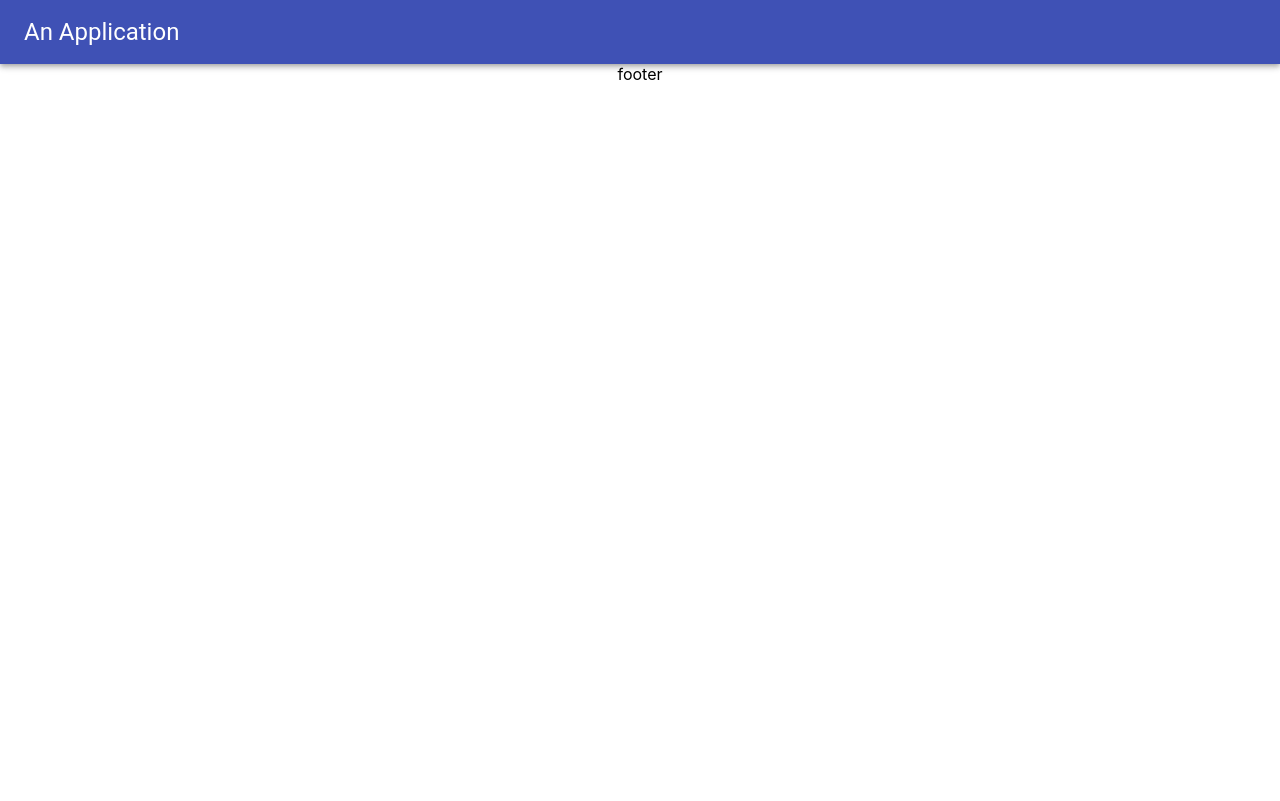
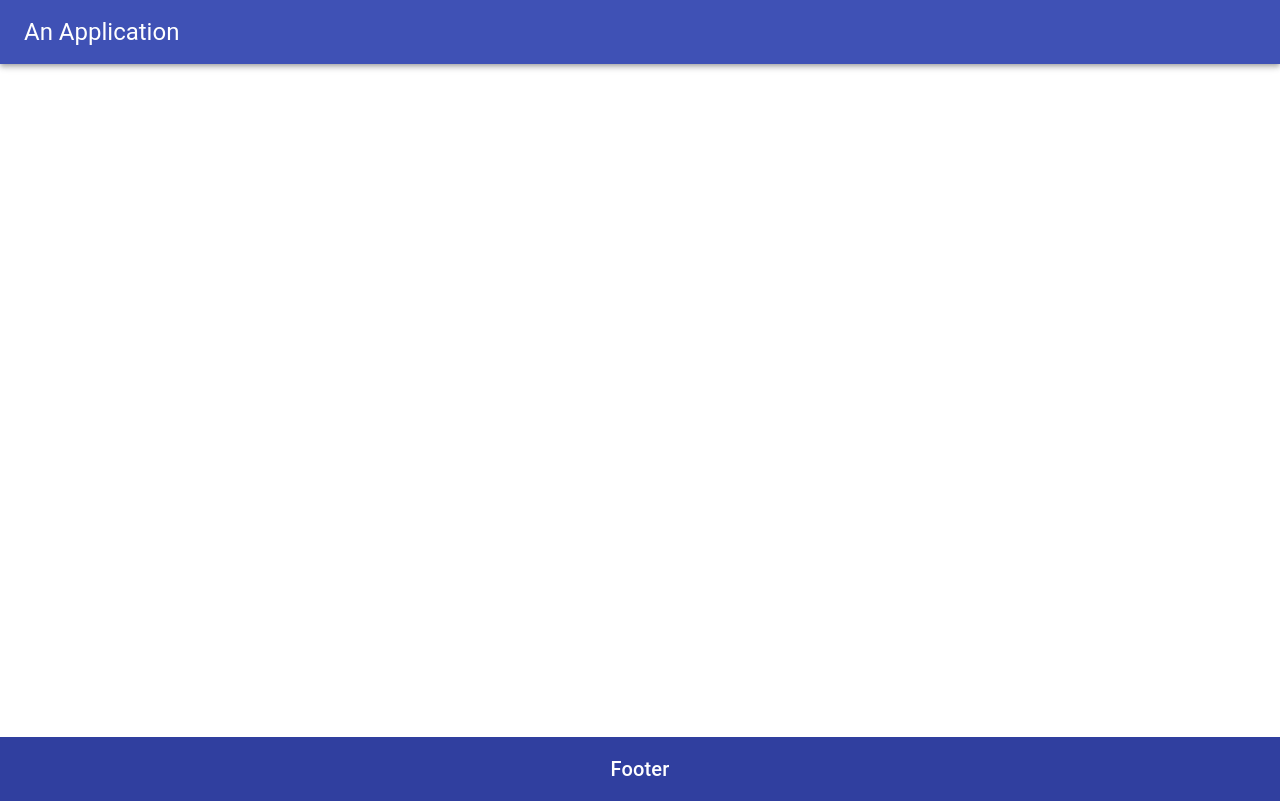
Before and after one commit to Arcywojak/some-react-idk, a React (Create React App) app: page / in a window 1280 px wide. Built offline with nearby package versions, Linux system fonts and the light colour scheme.

Commit message:
add simple styles to footer and add full page container into app.js

```diff
--- a/src/App.js
+++ b/src/App.js
@@ -1,12 +1,15 @@
 import './App.scss';
 import HeaderComponent from './constant-components/header/header.component';
 import FooterComponent from './constant-components/footer/footer.component';
+import Container from '@material-ui/core/Container';
 
 function App() {
   return (
     <div className="App">
       <HeaderComponent/>
+        <Container className="full-height-container">
 
+        </Container>
       <FooterComponent/>
     </div>
   );
--- a/src/App.scss
+++ b/src/App.scss
@@ -1,5 +1,10 @@
 .App {
   text-align: center;
+  min-height: 100vh;
+}
+
+.full-height-container{
+  min-height: calc(100vh - 127px);
 }
 
 .App-logo {
--- a/src/constant-components/footer/footer.component.js
+++ b/src/constant-components/footer/footer.component.js
@@ -1,18 +1,23 @@
 import React from 'react'
 import { makeStyles } from '@material-ui/core/styles';
+import Typography from '@material-ui/core/Typography';
 
-const useStyles = makeStyles((theme) => {
+const useStyles = makeStyles((theme) => ({
     footer: {
-
+        backgroundColor: theme.palette.primary.dark,
+        color: theme.palette.primary.contrastText,
+        padding:"1em"
     }
-})
+}));
 
 const FooterComponent = () => {
     const classes = useStyles();
 
     return (
         <footer className={classes.footer}>
-            footer
+            <Typography variant="h6" className={classes.title}>
+                Footer
+            </Typography>
         </footer>
     )
 }
```
